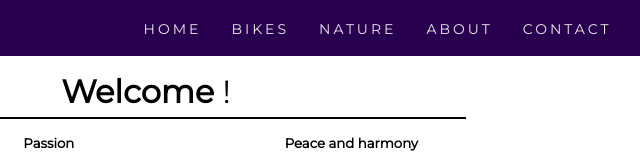
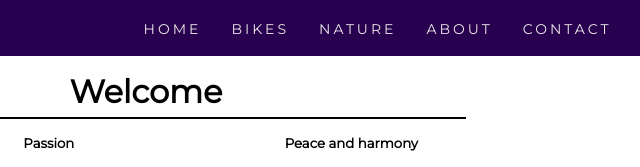
Before and after one commit to 0llipu/FirstWebPage, a plain HTML site: page WS12/index.html in a window 1280 px wide. Shown: the top 167 px of the page, 494-1134 px from the left. Drawn offline with Linux system fonts and the light colour scheme.

Commit message:
Add files via upload

```diff
--- a/WS12/index.html
+++ b/WS12/index.html
@@ -31,7 +31,7 @@
 			</div>
 		</nav>
 		<div class="index-header">
-			<h3>Welcome <span>!</span></h3>
+			<h3>Welcome</h3>
 		</div>
 		<div class="index-container">
 			<main class="main-index">
```
